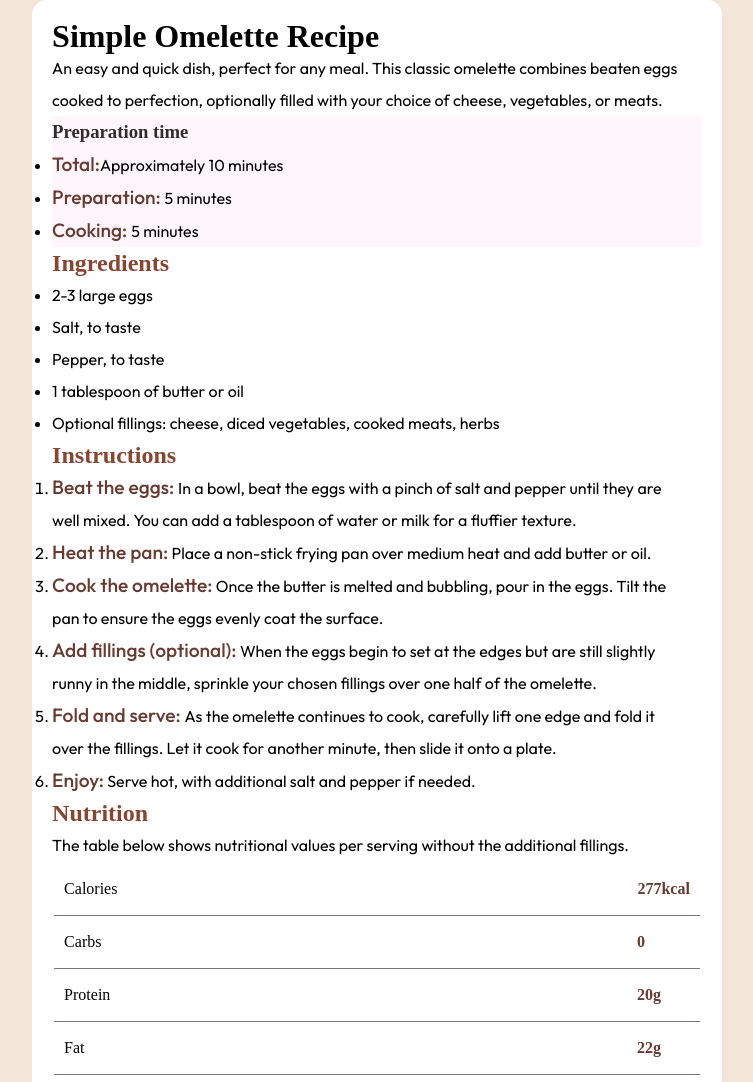
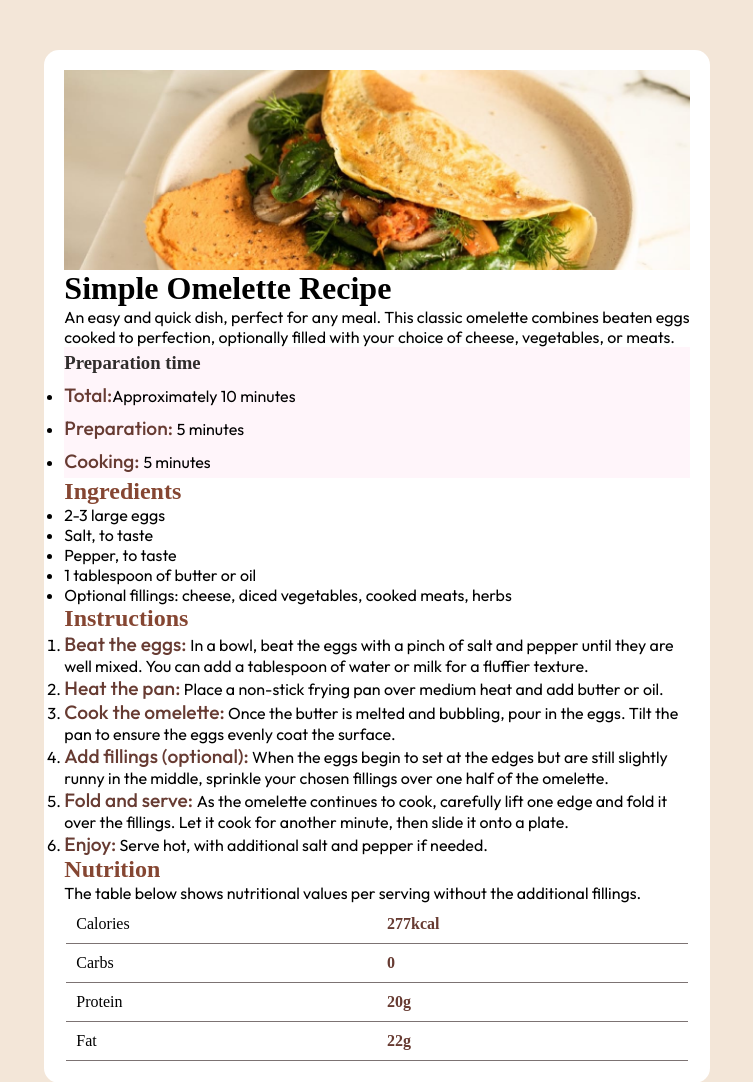
Before and after one commit to TevfikKaya/Recipe-Page, a plain HTML site: page index.html in a window 1280 px wide. Shown: the top 1082 px of the page, without its empty margins (263-1016 px from the left). Drawn offline with Linux system fonts and the light colour scheme.

Commit message:
Update style.css
fixing mistakes

```diff
--- a/style.css
+++ b/style.css
@@ -2,6 +2,8 @@
     margin: 0;
     padding: 0;
     box-sizing: border-box;
+
+
 }
 
 
@@ -16,14 +18,22 @@ body {
     background-color: hsl(30, 54%, 90%);
 }
 
+.img {
+    background-image: url(image-omelette.jpeg);
+    height: 200px;
+    background-size: cover;
+    background-repeat: no-repeat;
+}
 
 
 
-img {
+.container {
+    padding: 50px;
+    width: 100%;
+
+}
 
 
-
-}
 
 
 
@@ -38,7 +48,6 @@ tr td {
 
 .bottom-table table tr {
   display: flex;
-  gap: 500px;
   border-bottom: 0.5px solid rgb(124, 115, 115);
 
 
@@ -79,8 +88,8 @@ p {
     background-color:hsl(0, 0%, 100%) ;
     padding: 20px;
     border-radius: 15px;
-    line-height: 2em;
-
+    display: flex;
+    flex-direction: column;
 
 }
 
```
